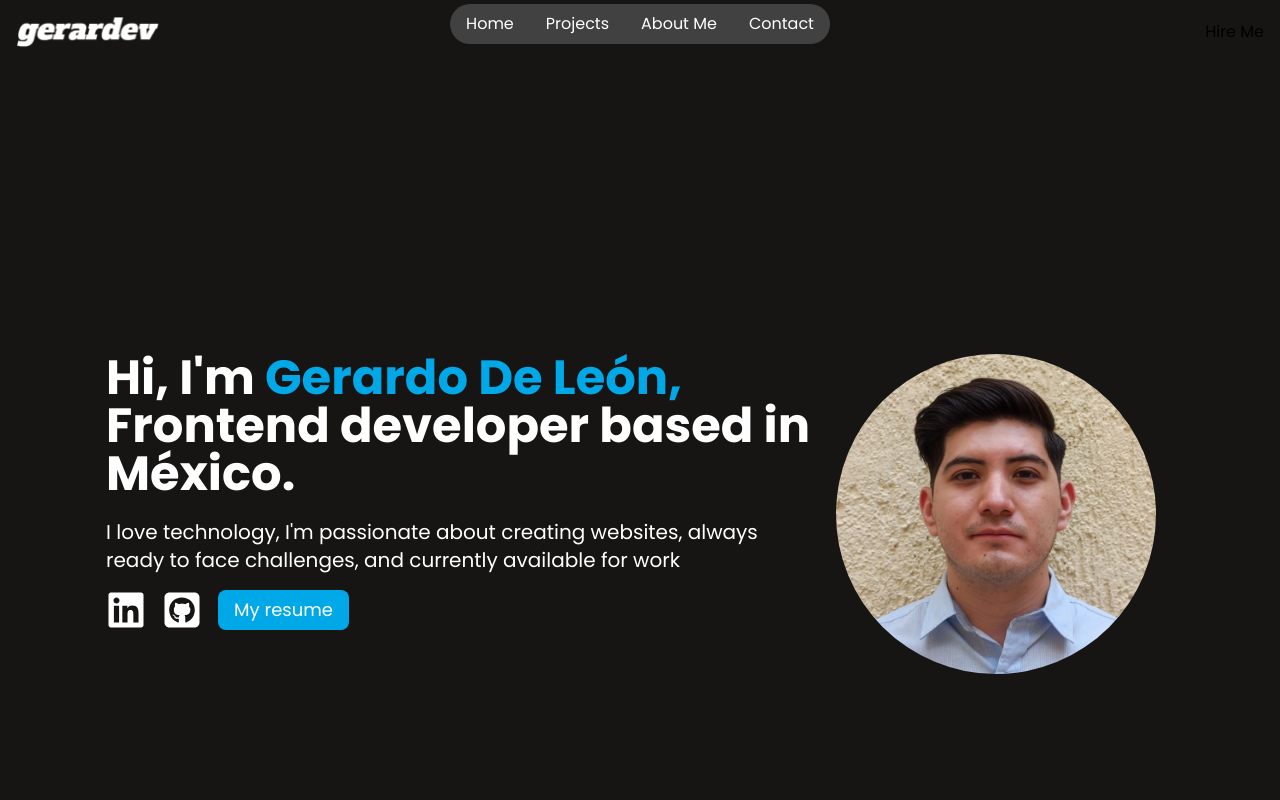
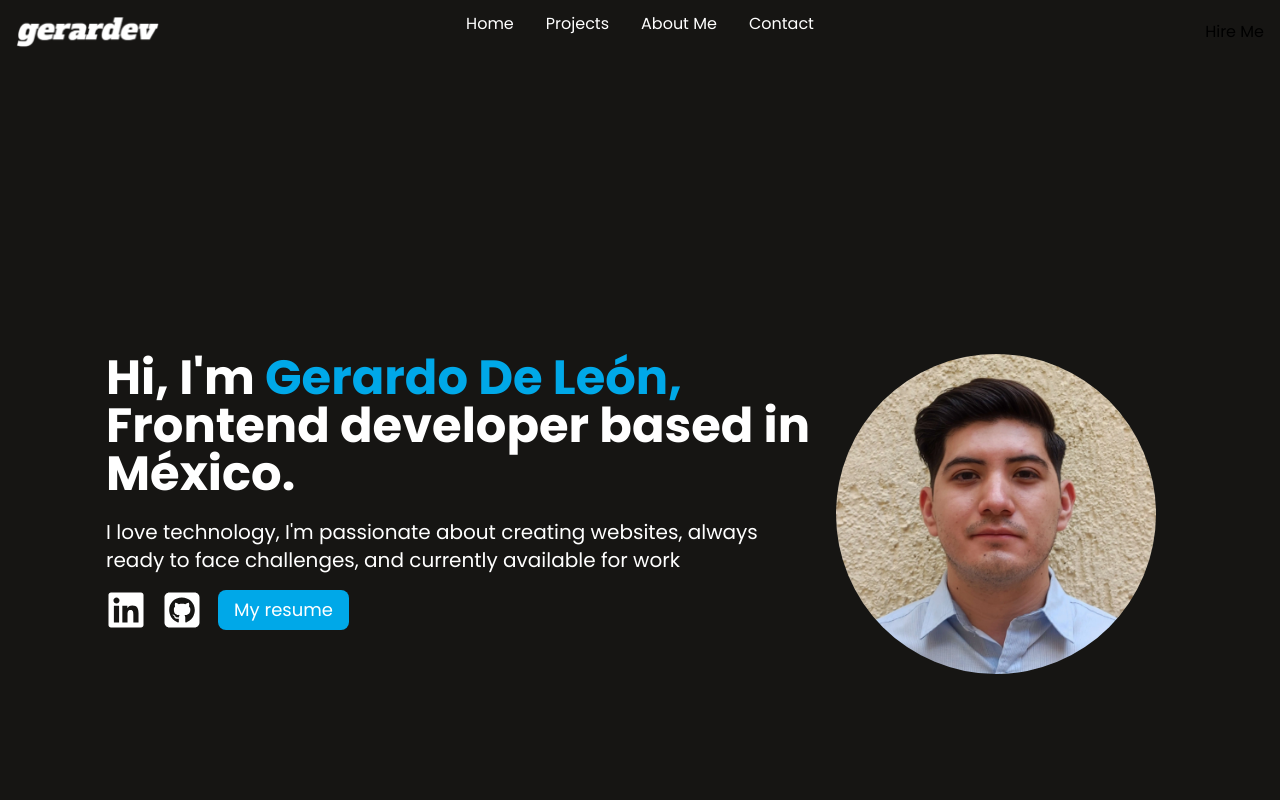
Before and after one commit to GerardoGarcia79/gerardodlg, a React (Vite) app: page / in a window 1280 px wide. Shown: the top 800 px of the page. Built offline with nearby package versions, Linux system fonts and the light colour scheme.

Commit message:
Change section names and change NavBar bg color onScroll.

```diff
--- a/src/App.tsx
+++ b/src/App.tsx
@@ -2,8 +2,8 @@ import "./App.css";
 import AboutMe from "./components/AboutMe";
 import Contact from "./components/Contact";
 import Footer from "./components/Footer";
-import HeaderSection from "./components/HeaderSection";
-import Nav from "./components/Nav";
+import Header from "./components/Header";
+import HeaderSection from "./components/MainSection";
 import NavBar from "./components/NavBar";
 import ProjectsSection from "./components/ProjectsSection";
 import StackSection from "./components/StackSection";
@@ -11,8 +11,8 @@ import StackSection from "./components/StackSection";
 function App() {
   return (
     <div className="w-full min-h-screen bg-[#161513]">
-      <NavBar />
-        <Nav />
+      <Header />
+        <NavBar />
       <div className=" max-w-[1100px] mx-auto p-4">
         <HeaderSection />
         <ProjectsSection />
--- /dev/null
+++ b/src/components/Header.tsx
@@ -0,0 +1,14 @@
+
+import logoWhite from "../assets/logo-white.png";
+
+const Header = () => {
+  return (
+    <div className="hidden md:w-full md:p-4 md:flex md:justify-between md:items-center">
+      <img src={logoWhite} alt="Logo" className="w-44 md:w-36" />
+
+      <button>Hire Me</button>
+    </div>
+  );
+};
+
+export default Header;
--- a/src/components/HeaderSection.tsx
+++ b/src/components/MainSection.tsx
@@ -3,7 +3,7 @@ import gerardo from "../assets/face.webp";
 import { faLinkedin } from "@fortawesome/free-brands-svg-icons/faLinkedin";
 import { faSquareGithub } from "@fortawesome/free-brands-svg-icons/faSquareGithub";
 
-const HeaderSection = () => {
+const MainSection = () => {
   return (
     <div id="header" className="grid grid-cols-1 gap-y-5 my-6 py-[25px] lg:grid-cols-3 md:gap-y-0 md:py-[100px] lg:py-[250px]">
       <div className="md:col-span-2">
@@ -48,4 +48,4 @@ const HeaderSection = () => {
   );
 };
 
-export default HeaderSection;
+export default MainSection;
--- a/src/components/Nav.tsx
+++ /dev/null
@@ -1,28 +0,0 @@
-import { FontAwesomeIcon } from "@fortawesome/react-fontawesome";
-import { faBars } from "@fortawesome/free-solid-svg-icons/faBars";
-
-const Nav = () => {
-  return (
-    <>
-    <FontAwesomeIcon icon={faBars} className="w-9 h-9 md:hidden fixed top-2 right-2 text-white z-10" />
-    <div className="bg-[#414141] rounded-full fixed w-fit text-center top-1 left-1/2 -translate-x-1/2 z-10">
-        <ul className="flex justify-center text-white text-base md:[&_*]:p-2">
-            <li className="hidden md:list-item">
-              <a href="#header">Home</a>
-            </li>
-            <li className="hidden md:list-item">
-              <a href="#projects">Projects</a>
-            </li>
-            <li className="hidden md:list-item">
-              <a href="#about-me">About Me</a>
-            </li>
-            <li className="hidden md:list-item">
-              <a href="#contact">Contact</a>
-            </li>
-          </ul>
-    </div>
-    </>
-  )
-}
-
-export default Nav
--- a/src/components/NavBar.tsx
+++ b/src/components/NavBar.tsx
@@ -1,14 +1,34 @@
-
-import logoWhite from "../assets/logo-white.png";
+import { FontAwesomeIcon } from "@fortawesome/react-fontawesome";
+import { faBars } from "@fortawesome/free-solid-svg-icons/faBars";
+import { useState } from "react";
 
 const NavBar = () => {
+  const [isScrolled, setIsScrolled] = useState(false)
+  const changeBg = () => window.scrollY >= 50 ? setIsScrolled(true) : setIsScrolled(false)
+
+  window.addEventListener('scroll', changeBg)
+
   return (
-    <div className="hidden md:w-full md:p-4 md:flex md:justify-between md:items-center">
-      <img src={logoWhite} alt="Logo" className="w-44 md:w-36" />
+    <>
+    <FontAwesomeIcon icon={faBars} className="w-9 h-9 md:hidden fixed top-2 right-2 text-white z-10" />
+    <div className={`${ isScrolled ? 'bg-[#414141]' : ''} rounded-full fixed w-fit text-center top-1 left-1/2 -translate-x-1/2 z-10`}>
+        <ul className="flex justify-center text-white text-base md:[&_*]:p-2">
+            <li className="hidden md:list-item">
+              <a href="#header">Home</a>
+            </li>
+            <li className="hidden md:list-item">
+              <a href="#projects">Projects</a>
+            </li>
+            <li className="hidden md:list-item">
+              <a href="#about-me">About Me</a>
+            </li>
+            <li className="hidden md:list-item">
+              <a href="#contact">Contact</a>
+            </li>
+          </ul>
+    </div>
+    </>
+  )
+}
 
-      <button>Hire Me</button>
-    </div>
-  );
-};
-
-export default NavBar;
+export default NavBar
```
